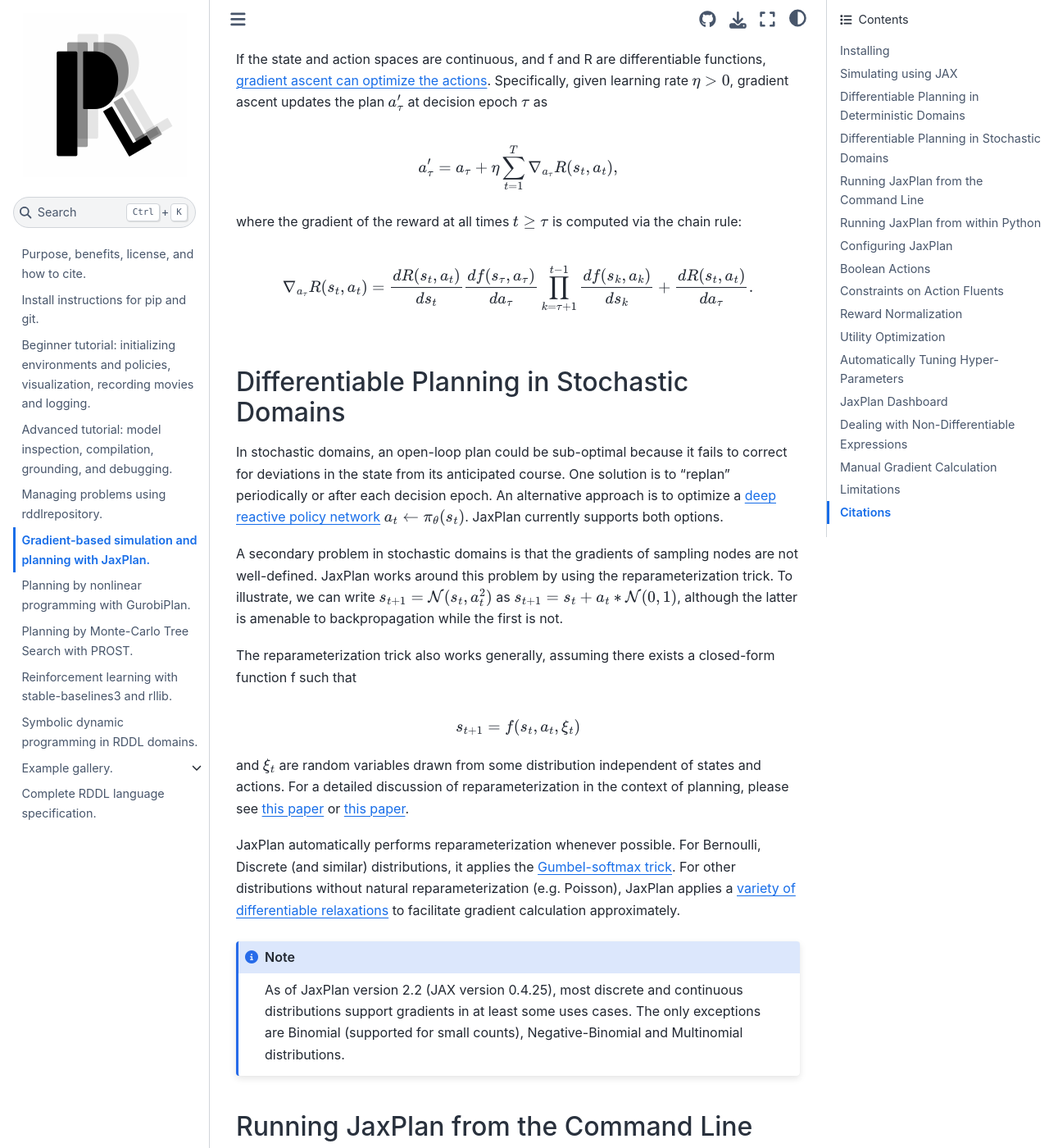
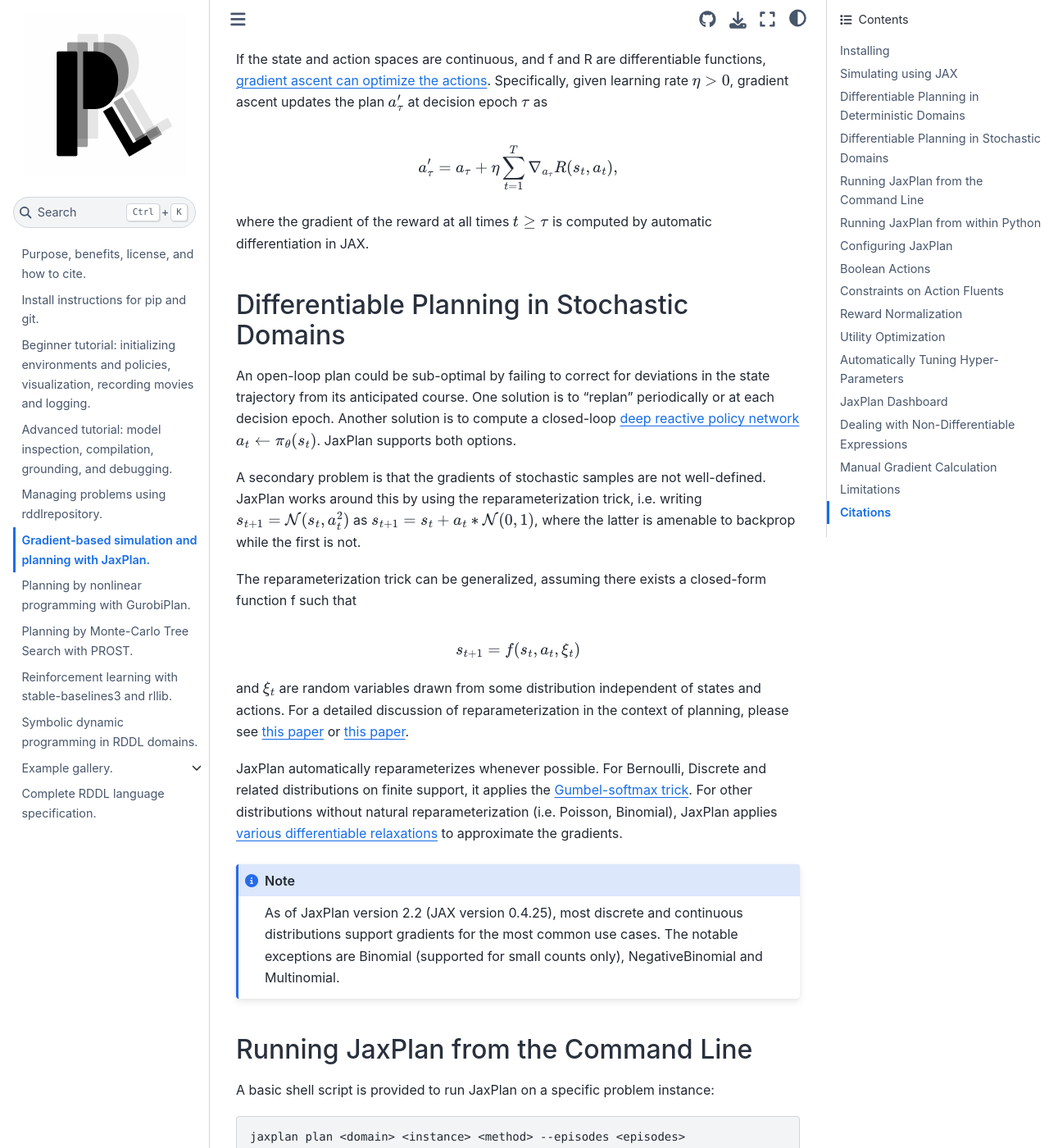
Before and after one commit to pyrddlgym-project/pyRDDLGym, a Sphinx documentation site: the page built from docs/jax.rst, in a window 1280 px wide and 1400 px high, scrolled down 1767 px. Shown: the whole window at 82% size. Built offline with Sphinx 7.4.7 and the Sphinx Book theme 1.1.4, drawn with Linux system fonts in a browser that asks for light colours; pages that are not in the unit, such as notebooks, are missing from menus; some of the changed text lies outside the part shown.

Commit message:
Update jax.rst

```diff
--- a/docs/jax.rst
+++ b/docs/jax.rst
@@ -85,28 +85,22 @@ Specifically, given learning rate :math:`\eta > 0`, gradient ascent updates the
 
 	a_{\tau}' = a_{\tau} + \eta \sum_{t=1}^{T} \nabla_{a_\tau} R(s_t, a_t),
 
-where the gradient of the reward at all times :math:`t \geq \tau` is computed via the chain rule:
-
-.. math::
-
-	\nabla_{a_{\tau}} R(s_t, a_t) = \frac{d R(s_t, a_t)}{d s_{t}} \frac{d f(s_\tau, a_\tau)}{d a_{\tau}} \prod_{k=\tau + 1}^{t-1}\frac{d f(s_k, a_k)}{d s_{k}} + \frac{d R(s_t, a_t)}{d a_{\tau}}.
-
+where the gradient of the reward at all times :math:`t \geq \tau` is computed by automatic differentiation in JAX.
 
 Differentiable Planning in Stochastic Domains
 -------------------
 
-In stochastic domains, an open-loop plan could be sub-optimal
-because it fails to correct for deviations in the state from its anticipated course.
-One solution is to "replan" periodically or after each decision epoch.
-An alternative approach is to optimize a `deep reactive policy network <https://ojs.aaai.org/index.php/AAAI/article/view/4744>`_ :math:`a_t \gets \pi_\theta(s_t)`.
-JaxPlan currently supports both options.
+An open-loop plan could be sub-optimal by failing to correct for deviations in the state trajectory from its anticipated course.
+One solution is to "replan" periodically or at each decision epoch.
+Another solution is to compute a closed-loop `deep reactive policy network <https://ojs.aaai.org/index.php/AAAI/article/view/4744>`_ :math:`a_t \gets \pi_\theta(s_t)`.
+JaxPlan supports both options.
 
-A secondary problem in stochastic domains is that the gradients of sampling nodes are not well-defined.
-JaxPlan works around this problem by using the reparameterization trick.
-To illustrate, we can write :math:`s_{t+1} = \mathcal{N}(s_t, a_t^2)` as :math:`s_{t+1} = s_t + a_t * \mathcal{N}(0, 1)`,
-although the latter is amenable to backpropagation while the first is not.
+A secondary problem is that the gradients of stochastic samples are not well-defined.
+JaxPlan works around this by using the reparameterization trick,
+i.e. writing :math:`s_{t+1} = \mathcal{N}(s_t, a_t^2)` as :math:`s_{t+1} = s_t + a_t * \mathcal{N}(0, 1)`,
+where the latter is amenable to backprop while the first is not.
 
-The reparameterization trick also works generally, assuming there exists a closed-form function f such that
+The reparameterization trick can be generalized, assuming there exists a closed-form function f such that
 
 .. math::
 
@@ -117,15 +111,17 @@ For a detailed discussion of reparameterization in the context of planning,
 please see `this paper <https://ojs.aaai.org/index.php/AAAI/article/view/4744>`_
 or `this paper <https://ojs.aaai.org/index.php/AAAI/article/view/21226>`_.
 
-JaxPlan automatically performs reparameterization whenever possible.
-For Bernoulli, Discrete (and similar) distributions, it applies the `Gumbel-softmax trick <https://arxiv.org/pdf/1611.01144.pdf>`_.
+JaxPlan automatically reparameterizes whenever possible.
+For Bernoulli, Discrete and related distributions on finite support, it applies
+the `Gumbel-softmax trick <https://arxiv.org/pdf/1611.01144.pdf>`_.
 For other distributions without natural reparameterization
-(e.g. Poisson), JaxPlan applies a `variety of differentiable relaxations <https://github.com/pyrddlgym-project/pyRDDLGym-jax?tab=readme-ov-file#citing-jaxplan>`_
-to facilitate gradient calculation approximately.
+(i.e. Poisson, Binomial), JaxPlan applies `various differentiable relaxations <https://github.com/pyrddlgym-project/pyRDDLGym-jax?tab=readme-ov-file#citing-jaxplan>`_
+to approximate the gradients.
 
 .. note::
-   As of JaxPlan version 2.2 (JAX version 0.4.25), most discrete and continuous distributions support gradients in at least some
-   uses cases. The only exceptions are Binomial (supported for small counts), Negative-Binomial and Multinomial distributions.
+   As of JaxPlan version 2.2 (JAX version 0.4.25), most discrete and continuous distributions
+   support gradients for the most common use cases. The notable exceptions are Binomial
+   (supported for small counts only), NegativeBinomial and Multinomial.
 
 
 Running JaxPlan from the Command Line
@@ -135,20 +131,21 @@ A basic shell script is provided to run JaxPlan on a specific problem instance:
 
 .. code-block:: shell
 
-    jaxplan plan <domain> <instance> <method> <episodes>
+    jaxplan plan <domain> <instance> <method> --episodes <episodes>
 
 where:
 
 * ``<domain>`` is the domain identifier in rddlrepository, or a path pointing to a valid domain file
 * ``<instance>`` is the instance identifier in rddlrepository, or a path pointing to a valid instance file
-* ``<method>`` is the planning method to use (see below)
+* ``<method>`` is the planning method to use (i.e. drp, slp, replan) or a path to a valid .cfg file
 * ``<episodes>`` is the (optional) number of episodes to evaluate the final policy.
 
 The ``<method>`` parameter describes the type of planning representation:
 
 * ``slp`` is the `straight-line plan <https://proceedings.neurips.cc/paper/2017/file/98b17f068d5d9b7668e19fb8ae470841-Paper.pdf>`_
 * ``drp`` is the `deep reactive policy network <https://ojs.aaai.org/index.php/AAAI/article/view/4744>`_
-* ``replan`` is the same as ``slp`` except using replanning at every decision epoch.
+* ``replan`` uses replanning at every decision epoch
+* any other argument is interpreted as a file path to a valid configuration file.
 
 For example, the following will train an open-loop controller to fly 4 drones:
 
@@ -568,11 +565,10 @@ An alternative approach is to map the actions to the box via a
 `differentiable transformation <https://ojs.aaai.org/index.php/AAAI/article/view/4744>`_.
 In JaxPlan, this can be enabled by setting ``wrap_non_bool = True``.
 
-Concurrency constraints are typically of the form :math:`\sum_i a_i \leq B` for some constant :math:`B`.
-If the ``max-nondef-actions`` property in the RDDL instance is less
-than the total number of boolean action fluents, then ``JaxBackpropPlanner`` will automatically
-apply a `projected gradient procedure <https://ojs.aaai.org/index.php/ICAPS/article/view/3467>`_
-to ensure this constraint is satisfied at each optimization step (for straight-line plans only, currently).
+Concurrency constraints are of the form :math:`\sum_i a_i \leq B` where :math:`B`
+is ``max-nondef-actions`` in the RDDL instance. ``JaxBackpropPlanner`` will automatically
+apply `projected gradient <https://ojs.aaai.org/index.php/ICAPS/article/view/3467>`_
+to satisfy constraints at each optimization step (for straight-line plans only).
 
 .. note::
    Concurrency constraints on action-fluents are applied to boolean actions only:
@@ -911,14 +907,14 @@ We cite several limitations of the current version of JaxPlan:
 * Not all operations have natural differentiable relaxations. Currently, the following are not supported:
 	* nested fluents such as ``fluent1(fluent2(?p))``
 * Some relaxations can accumulate high error
-	* this is particularly problematic when stacking CPFs for long roll-out horizons, so we recommend reducing or tuning the rollout horizon for best results
+	* this is particularly problematic for long horizon, so we recommend reducing or tuning the rollout horizon for best results
 * Some relaxations may not be mathematically consistent with one another:
 	* no guarantees are provided about dichotomy of equality, e.g. a == b, a > b and a < b do not necessarily "sum" to one, but in many cases should be close
 	* if this is a concern, it is recommended to override some operations in ``FuzzyLogic`` to suit the user's needs
 * Termination conditions and state/action constraints are not considered in the optimization
 	* constraints are logged in the optimizer callback and can be used to define loss functions that take the constraints into account
 * The optimizer can fail to make progress when the structure of the problem is largely discrete:
-	* to diagnose this, compare the training loss to the test loss over time, and at the time of convergence
+	* to diagnose this, monitor the training loss and the test loss over time
 	* a low, or drastically improving, training loss with a similar test loss indicates that the continuous model relaxation is likely accurate around the optimum
 	* on the other hand, a low training loss and a high test loss indicates that the continuous model relaxation is poor.
 
```
Also changed, not shown: other parts of docs/jax.rst (+5 -5 lines).
